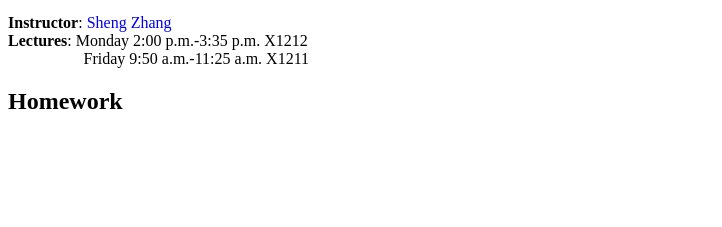
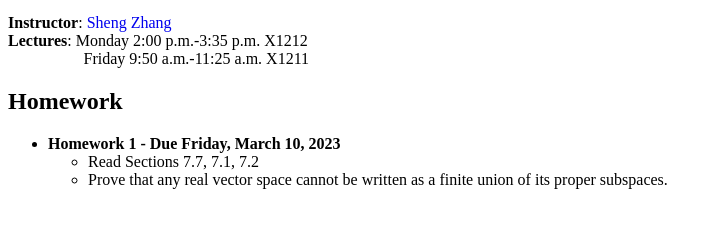
Before and after one commit to z1986s/z1986s.github.io, a plain HTML site: page FA.htm in a window 1280 px wide. Shown: the part 65-292 px from the top of the page, without its empty margins (0-722 px from the left). Drawn offline with nearby package versions, Linux system fonts and the light colour scheme; some packages are replaced by stand-ins of ours.

Commit message:
Add files via upload

```diff
--- a/FA.htm
+++ b/FA.htm
@@ -219,18 +219,14 @@
   </ul>
 
 <br/>
+--->
 
 
  <li><strong>Homework 1 - Due Friday, March 10, 2023</strong>
   <ul>
-   <li>Read Sections 7.1-7.3</li>
-   <li>Do the following problems:
-    <ol>
-     <li>Prove that any real vector space cannot be written as a finite union of its proper subspaces.</li>
-    </ol>
-   </li>
+   <li>Read Sections 7.7, 7.1, 7.2</li>
+   <li>Prove that any real vector space cannot be written as a finite union of its proper subspaces.</li>
   </ul>
---->
 
 </ul>
 
```
